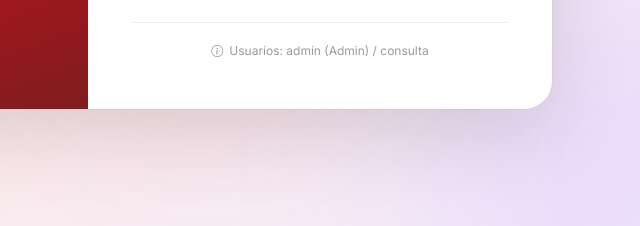
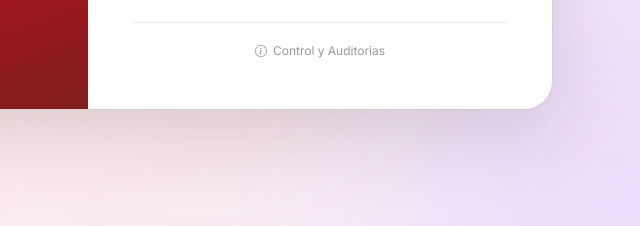
Before and after one commit to CaquitaAsesina/SUM-WEB, a website: page frontend/login.html in a window 1280 px wide. Shown: the part 571-797 px from the top of the page, 548-1188 px from the left. Drawn offline with nearby package versions, Linux system fonts and the light colour scheme.

Commit message:
dasdasssss

```diff
--- a/frontend/login.html
+++ b/frontend/login.html
@@ -363,7 +363,7 @@
       </form>
 
       <div class="form-footer">
-        <p><i class="bi bi-info-circle"></i> Usuarios: admin (Admin) / consulta</p>
+        <p><i class="bi bi-info-circle"></i>Control y Auditorias</p>
       </div>
     </div>
   </div>
```
